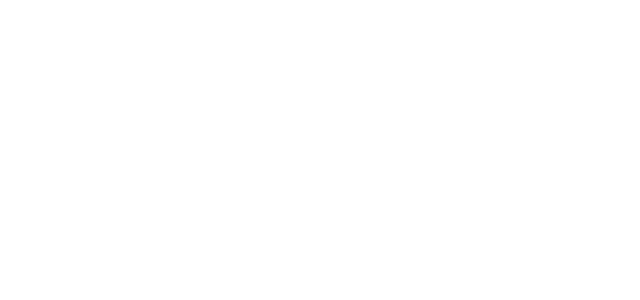
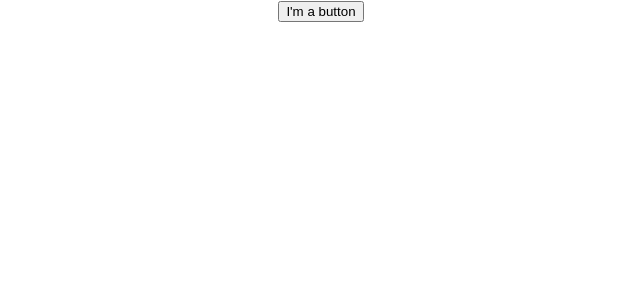
Before and after one commit to TKabakov/React, a React (Create React App) app in the folder quick-start/: page / in a window 1280 px wide. Shown: the top 300 px of the page, without its empty margins (319-959 px from the left). Built offline with nearby package versions, Linux system fonts and the light colour scheme.

Commit message:
Creating new component MyButton

```diff
--- a/quick-start/src/App.js
+++ b/quick-start/src/App.js
@@ -1,11 +1,10 @@
-
 import './App.css';
+import MyButton from './components/MyButton';
 
 function App() {
   return (
     <div className="App">
-
-
+      <MyButton />
     </div>
   );
 }
--- /dev/null
+++ b/quick-start/src/components/MyButton.js
@@ -0,0 +1,7 @@
+function MyButton(){
+    return (
+        <button>I'm a button</button>
+    );
+};
+
+export default MyButton;
```
